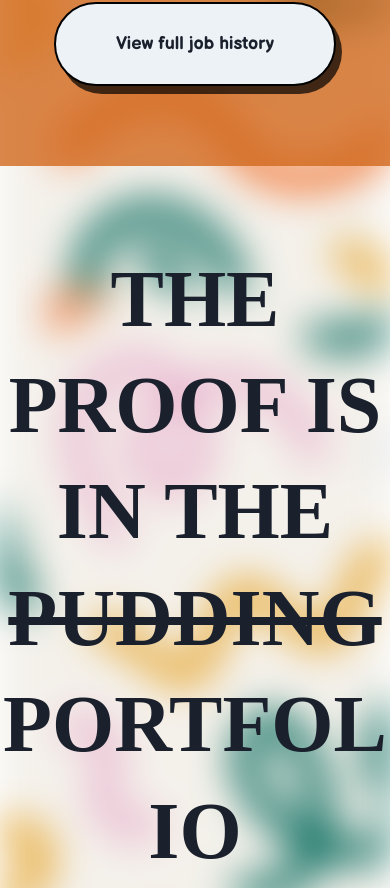
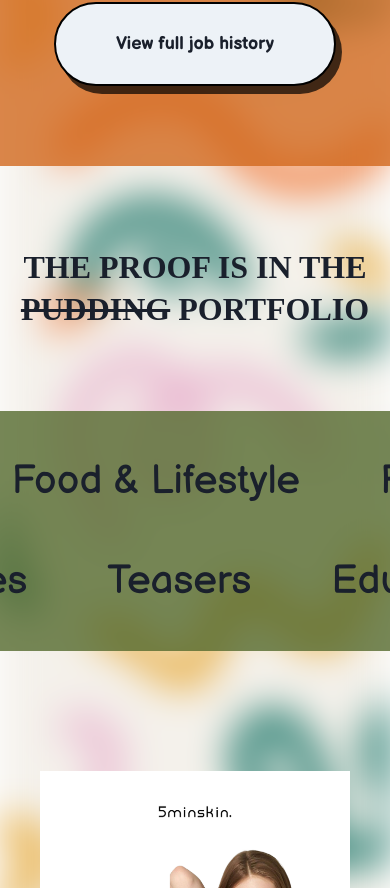
Before and after one commit to jasonLapina/Jelanie, a Next.js app: page / in a window 390 px wide. Shown: the part 1396-2284 px from the top of the page. Built offline with nearby package versions, Linux system fonts and the light colour scheme; a web font is replaced by a local one.

Commit message:
works mobile responsiveness

```diff
--- a/components/Works/Works.js
+++ b/components/Works/Works.js
@@ -36,7 +36,11 @@ const objectives = [
 function Works() {
   return (
     <Box mt='-120px'>
-      <Heading textAlign='center' fontSize='80px' py='80px'>
+      <Heading
+        textAlign='center'
+        fontSize={{ md: "80px", base: "32px" }}
+        py='80px'
+      >
         THE PROOF IS IN THE{" "}
         <Box as='span' textDecor='line-through'>
           PUDDING
```
